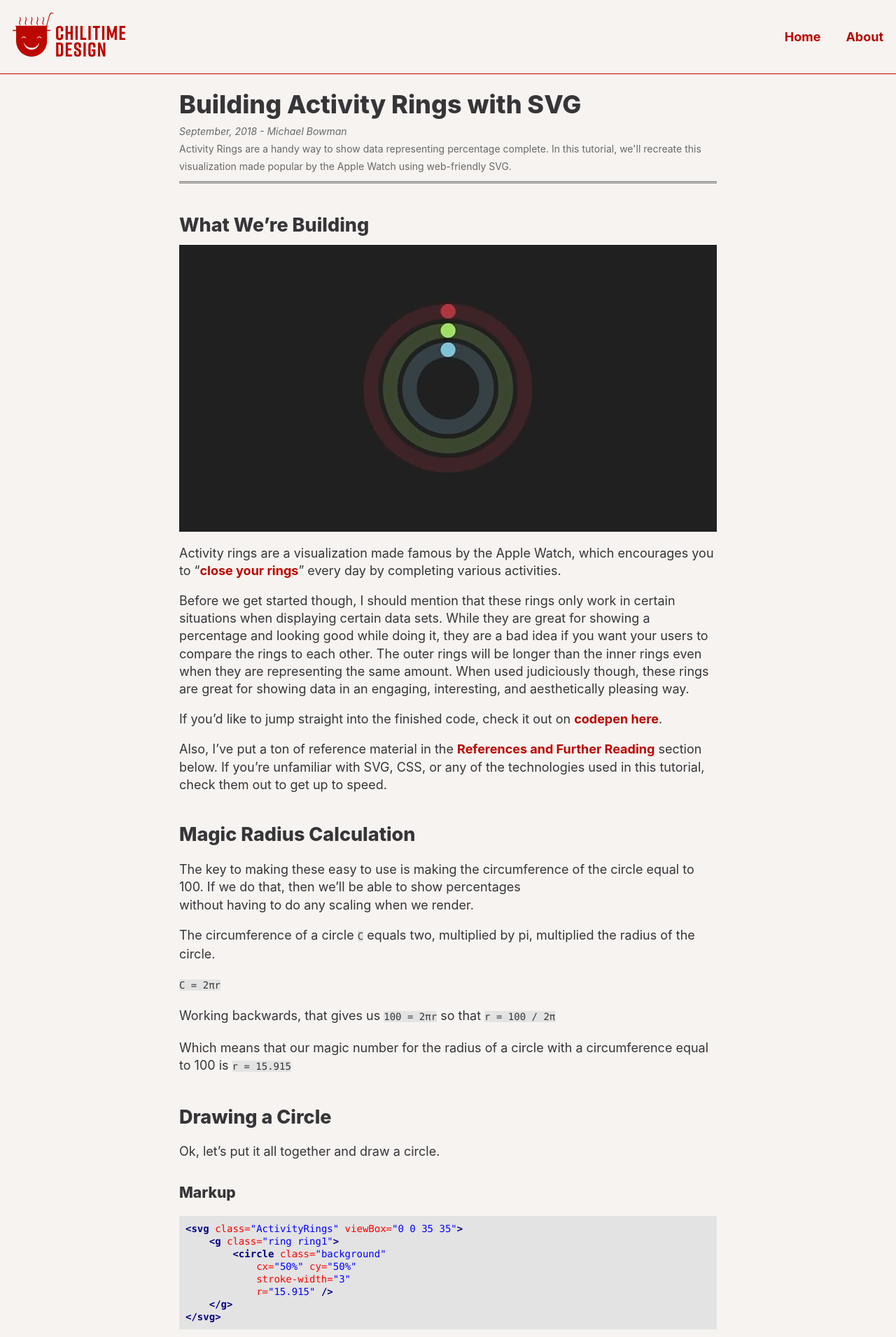
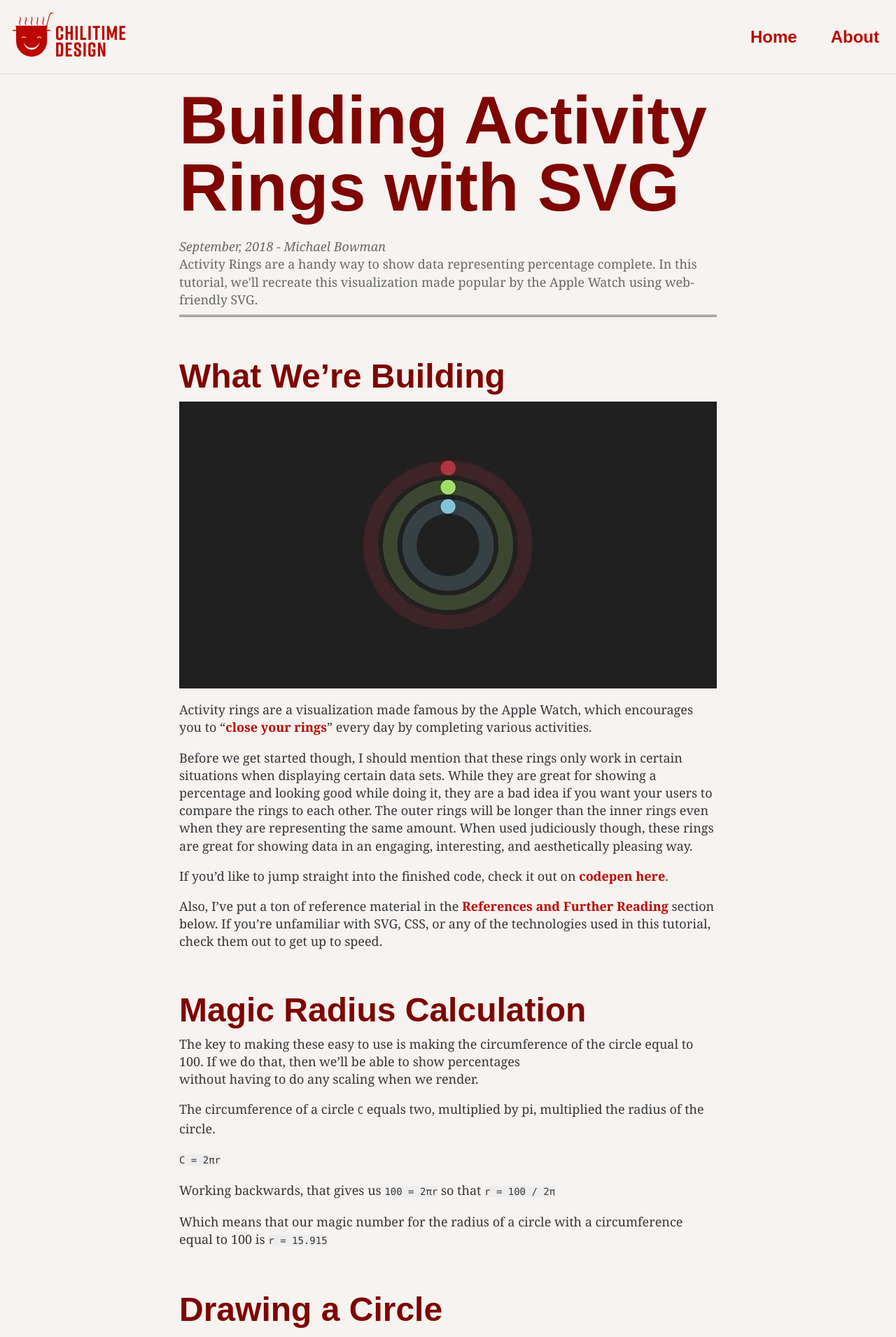
Before and after one commit to bowmanmc/www.chilitime.design, a Jekyll site: the page built from _posts/2018-09-04-ActivityRings.md, in a window 1280 px wide. Shown: the top 1911 px of the page at 70% size. Built offline with Jekyll 4.4.1, drawn with Linux system fonts in a browser that asks for light colours; some web fonts are replaced.

Commit message:
typography tweaks

```diff
--- a/_sass/components/_main.scss
+++ b/_sass/components/_main.scss
@@ -17,12 +17,11 @@
     padding-bottom: 0.5em;
 
     h1 {
-        margin-bottom: 0;
+        margin-bottom: 0.25em;
     }
 
     .post-meta, .post-summary {
         color: $color-gray-40;
-        font-size: $fontsize-small;
         font-style: italic;
     }
 
--- a/_sass/components/_navbar.scss
+++ b/_sass/components/_navbar.scss
@@ -1,7 +1,8 @@
 
 .navbar {
     align-items: stretch;
-    border-bottom: 1px solid $color-primary;
+    //border-bottom: 1px solid $color-primary;
+    border-bottom: 1px solid $color-gray-85;
     display: flex;
 }
 
@@ -13,6 +14,9 @@
     align-items: center;
     color: $color-primary;
     display: flex;
+    font-family: $fontstack-headings;
+    font-size: $fontsize-large;
+    font-weight: $fontweight-bold;
     justify-content: center;
     padding: 1.0em;
     text-decoration: none;
--- a/_sass/components/_post-links.scss
+++ b/_sass/components/_post-links.scss
@@ -14,7 +14,7 @@
     box-sizing: border-box;
     display: flex;
     flex-direction: column;
-    height: 380px;
+    height: 480px;
     margin: 1.0em;
     width: 100%;
 
@@ -39,6 +39,9 @@
     .post-info {
         background: $color-white;
         border-top: 1px solid $color-gray-80;
+        font-family: $fontstack-headings;
+        font-size: $fontsize-xl;
+        line-height: $fontsize-xl;
         padding: 1.0em;
     }
 }
--- a/_sass/defaults/_typography.scss
+++ b/_sass/defaults/_typography.scss
@@ -4,19 +4,23 @@ $serif: Georgia, Cambria, 'Times New Roman', Times, serif;
 $sanserif: 'Lucida Grande', 'Lucida Sans Unicode', 'Lucida Sans', Geneva, Arial, sans-serif;
 $csstricks-mono: Consolas, 'Andale Mono WT', 'Andale Mono', 'Lucida Console', 'Lucida Sans Typewriter', 'DejaVu Sans Mono', 'Bitstream Vera Sans Mono', 'Liberation Mono', 'Nimbus Mono L', Monaco, 'Courier New', Courier, monospace;
 $futura: Futura, 'Trebuchet MS', Arial, sans-serif;
+$rift: rift, sans-serif;
+
+@import url("https://use.typekit.net/pph8vvy.css");
 
 $fontstack-mono: $csstricks-mono;
-$fontstack-body: $system;
-$fontstack-headings: $futura;
+$fontstack-body: $serif;
+$fontstack-headings: $rift;
 
 $fontweight-normal: 400;
-$fontweight-bold: 800;
+$fontweight-bold: 900;
 
 $fontsize-xs: 12px;
 $fontsize-small: 14px;
 $fontsize-normal: 18px;
 $fontsize-large: 24px;
-$fontsize-xl: 96px;
+$fontsize-xl: 48px;
+$fontsize-xxl: 96px;
 
 $lineheight: 1.4em;
 
@@ -29,14 +33,25 @@ body, p, li {
 }
 
 h1, h2, h3, h4, h5, h6 {
-    font-family: $fontstack-body;
+    color: $color-primary-dk;
+    font-family: $fontstack-headings;
     font-weight: $fontweight-bold;
-    line-height: $lineheight;
-    margin: 1.5em 0 0 0;
+    margin: 1.5em 0 0.5em 0;
 }
 
 h1 {
+    //color: $color-primary;
+    font-size: $fontsize-xxl;
+    line-height: $fontsize-xxl;
     margin-top: 0;
+}
+
+h2 {
+    font-size: $fontsize-xl;
+}
+
+h3 {
+    font-size: $fontsize-large;
 }
 
 .highlight {
@@ -50,7 +65,7 @@ h1 {
     }
 
     pre {
-        background: $color-gray-90;
+        background: $color-gray-95;
         padding: 0.5em;
         white-space: pre-wrap;
         word-wrap: break-word;
@@ -58,7 +73,7 @@ h1 {
 }
 
 code {
-    background: $color-gray-90;
+    background: $color-gray-95;
     font-size: $fontsize-small;
     font-family: $fontstack-mono;
 }
--- a/styles/main.scss
+++ b/styles/main.scss
@@ -7,7 +7,7 @@
 @import 'defaults/colors';
 @import 'defaults/devices';
 @import 'defaults/typography';
-@import 'defaults/syntax-borland';
+@import 'defaults/syntax-vs';
 @import 'defaults/tags';
 
 
```
